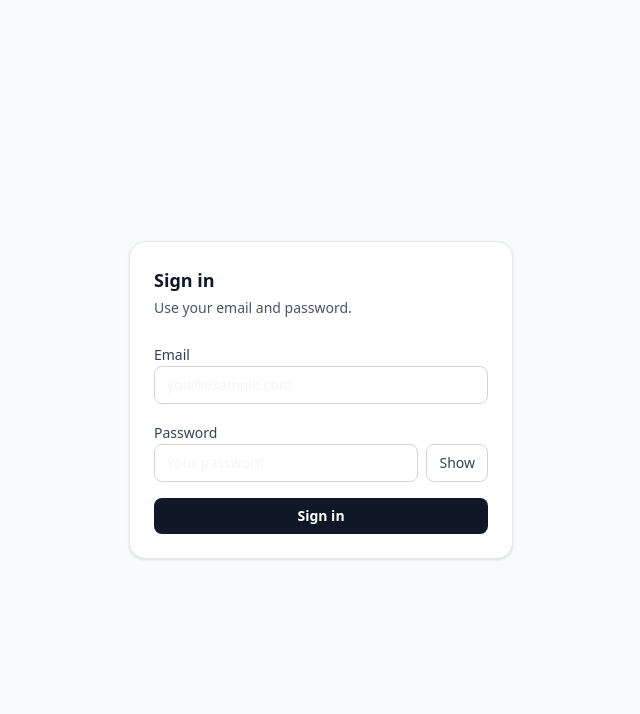
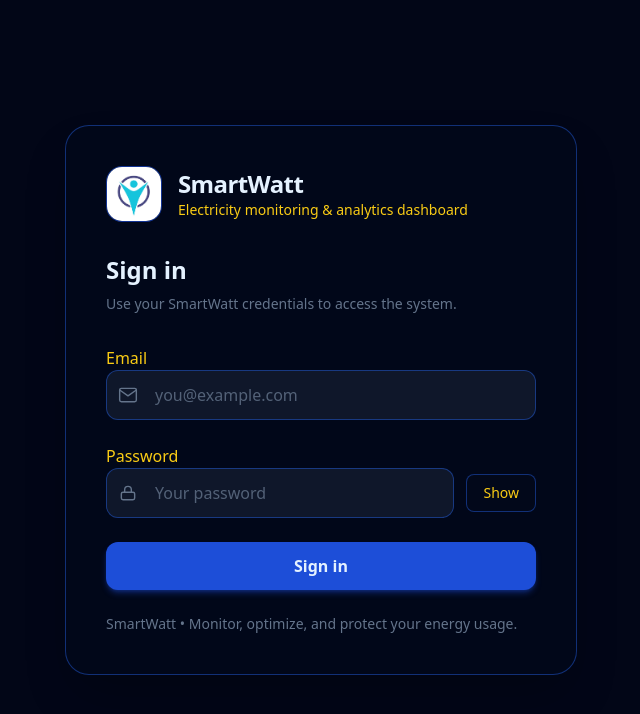
Before and after one commit to KennyNeutron/SmartWatt, a Next.js app in the folder Code/Web/smartwatt/: page /login in a window 1280 px wide. Shown: the top 714 px of the page, without its empty margins (319-959 px from the left). Built offline with nearby package versions, Linux system fonts and the light colour scheme; no server answers.

Commit message:
feat: enlarge SmartWatt login layout and logo frame

```diff
--- a/Code/Web/smartwatt/src/app/globals.css
+++ b/Code/Web/smartwatt/src/app/globals.css
@@ -1,17 +1,25 @@
 /* Tailwind v4 entry */
 @import "tailwindcss";
 
-/* SmartWatt theme (dark-first) */
+/* SmartWatt theme (blue + yellow, dark-first) */
 @theme inline {
-  /* Colors => usable as bg-smart-bg, text-smart-fg, etc. */
-  --color-smart-bg: #0c0c0c;
-  --color-smart-surface: #181312;
-  --color-smart-panel: #481e14;
-  --color-smart-muted: #9b3922;
-  --color-smart-accent: #f2613f;
-  --color-smart-fg: #eaeaea;
-  --color-smart-dim: #a9a9a9;
-  --color-smart-border: rgba(255, 255, 255, 0.08);
+  /* Backgrounds */
+  --color-smart-bg: #020617; /* deep navy background */
+  --color-smart-surface: #02081a; /* card/surface */
+  --color-smart-panel: #0f172a; /* inputs/panels */
+
+  /* Core brand */
+  --color-smart-primary: #1d4ed8; /* blue – primary buttons, focus rings */
+  --color-smart-accent: #facc15; /* yellow – accents, highlights */
+
+  /* Text - MODIFIED TO USE YELLOW FOR MUTED */
+  --color-smart-fg: #e5f2ff; /* main text (light blue-white) */
+  --color-smart-muted: #facc15; /* labels, subtle highlights (VIVID YELLOW) */
+  --color-smart-dim: #64748b; /* secondary/dim text (duller slate blue) */
+
+  /* Borders & status */
+  --color-smart-border: rgba(37, 99, 235, 0.45); /* blue border */
+  --color-smart-danger: #f59e0b; /* amber (warning/error, still yellow family) */
 }
 
 /* Global background & text (dark) */
--- a/Code/Web/smartwatt/src/app/login/page.tsx
+++ b/Code/Web/smartwatt/src/app/login/page.tsx
@@ -1,6 +1,9 @@
+// File: /src/app/login/page.tsx
+
 import LoginForm from "@/src/components/LoginForm";
 import { createClient } from "@/src/lib/supabase/server";
 import { redirect } from "next/navigation";
+import Logo from "@/public/logo.jpg";
 
 export default async function LoginPage() {
   const supabase = await createClient();
@@ -11,14 +14,37 @@ export default async function LoginPage() {
   if (user) redirect("/home");
 
   return (
-    <div className="min-h-dvh grid place-items-center bg-gray-50 dark:bg-neutral-950">
-      <div className="w-full max-w-sm rounded-2xl border border-gray-200 bg-white p-6 shadow-sm dark:border-neutral-800 dark:bg-neutral-900">
-        <h1 className="mb-1 text-lg font-semibold text-gray-900 dark:text-gray-50">
-          Sign in
-        </h1>
-        <p className="mb-6 text-sm text-gray-600 dark:text-gray-400">
-          Use your email and password.
+    <div
+      className="
+        min-h-dvh flex items-center justify-center px-6
+        bg-smart-bg text-smart-fg
+        bg-[radial-gradient(circle_at_top,_rgba(37,99,235,0.35),transparent_55%),_radial-gradient(circle_at_bottom,_rgba(250,204,21,0.25),transparent_55%)]
+      "
+    >
+      <div className="w-full max-w-lg rounded-3xl border border-smart-border bg-smart-surface/95 p-10 shadow-2xl">
+        {/* Logo + Brand */}
+        <div className="mb-8 flex items-center gap-4">
+          <div className="h-14 w-14 overflow-hidden rounded-2xl border border-smart-primary/60 bg-smart-primary/10">
+            <img
+              src={Logo.src}
+              alt="SmartWatt logo"
+              className="h-full w-full object-cover"
+            />
+          </div>
+
+          <div>
+            <h1 className="text-2xl font-semibold tracking-tight">SmartWatt</h1>
+            <p className="text-sm text-smart-muted">
+              Electricity monitoring &amp; analytics dashboard
+            </p>
+          </div>
+        </div>
+
+        <h2 className="mb-2 text-2xl font-semibold">Sign in</h2>
+        <p className="mb-8 text-sm text-smart-dim">
+          Use your SmartWatt credentials to access the system.
         </p>
+
         <LoginForm />
       </div>
     </div>
--- a/Code/Web/smartwatt/src/components/LoginForm.tsx
+++ b/Code/Web/smartwatt/src/components/LoginForm.tsx
@@ -1,3 +1,5 @@
+// File: /src/components/LoginForm.tsx
+
 "use client";
 
 import { useState } from "react";
@@ -31,65 +33,134 @@ export default function LoginForm() {
       return;
     }
 
-    // Ensure server components see the new auth cookie
     router.replace("/home");
     router.refresh();
   }
 
   return (
-    <form onSubmit={onSubmit} className="space-y-4">
+    <form onSubmit={onSubmit} className="space-y-6">
+      {/* Email */}
       <div className="space-y-2">
-        <label className="text-sm font-medium text-gray-700 dark:text-gray-200">
-          Email
-        </label>
+        <label className="text-base font-medium text-smart-muted">Email</label>
+        <div className="relative">
+          {/* Mail icon */}
+          <span className="pointer-events-none absolute inset-y-0 left-0 flex items-center pl-3 text-smart-dim">
+            <svg
+              xmlns="http://www.w3.org/2000/svg"
+              className="h-5 w-5"
+              viewBox="0 0 24 24"
+              fill="none"
+              stroke="currentColor"
+              strokeWidth="1.7"
+              strokeLinecap="round"
+              strokeLinejoin="round"
+            >
+              <path d="M4 4h16a2 2 0 0 1 2 2v12a2 2 0 0 1-2 2H4a2 2 0 0 1-2-2V6a2 2 0 0 1 2-2Z" />
+              <path d="m22 6-10 7L2 6" />
+            </svg>
+          </span>
+
           <input
             type="email"
             required
             value={email}
             onChange={(e) => setEmail(e.target.value)}
-          className="w-full rounded-lg border border-gray-300 bg-white px-3 py-2 text-sm outline-none focus:border-gray-900 dark:border-neutral-700 dark:bg-neutral-900 dark:text-gray-100"
+            className="
+              w-full rounded-xl border border-smart-border bg-smart-panel
+              px-4 py-3 pl-12 text-base text-smart-fg outline-none
+              placeholder:text-smart-dim/80
+              focus:border-smart-primary focus:ring-1 focus:ring-smart-primary
+            "
             placeholder="you@example.com"
             autoComplete="email"
           />
         </div>
+      </div>
 
+      {/* Password */}
       <div className="space-y-2">
-        <label className="text-sm font-medium text-gray-700 dark:text-gray-200">
+        <label className="text-base font-medium text-smart-muted">
           Password
         </label>
-        <div className="flex gap-2">
+        <div className="flex items-center gap-3">
+          <div className="relative flex-1">
+            {/* Lock icon */}
+            <span className="pointer-events-none absolute inset-y-0 left-0 flex items-center pl-3 text-smart-dim">
+              <svg
+                xmlns="http://www.w3.org/2000/svg"
+                className="h-5 w-5"
+                viewBox="0 0 24 24"
+                fill="none"
+                stroke="currentColor"
+                strokeWidth="1.7"
+                strokeLinecap="round"
+                strokeLinejoin="round"
+              >
+                <rect x="4" y="11" width="16" height="9" rx="2" />
+                <path d="M8 11V8a4 4 0 0 1 8 0v3" />
+              </svg>
+            </span>
+
             <input
               type={showPwd ? "text" : "password"}
               required
               value={password}
               onChange={(e) => setPassword(e.target.value)}
-            className="w-full rounded-lg border border-gray-300 bg-white px-3 py-2 text-sm outline-none focus:border-gray-900 dark:border-neutral-700 dark:bg-neutral-900 dark:text-gray-100"
+              className="
+                w-full rounded-xl border border-smart-border bg-smart-panel
+                px-4 py-3 pl-12 text-base text-smart-fg outline-none
+                placeholder:text-smart-dim/80
+                focus:border-smart-primary focus:ring-1 focus:ring-smart-primary
+              "
               placeholder="Your password"
               autoComplete="current-password"
             />
+          </div>
+
           <button
             type="button"
             onClick={() => setShowPwd((s) => !s)}
-            className="shrink-0 rounded-lg border border-gray-300 px-3 text-sm text-gray-700 hover:bg-gray-50 dark:border-neutral-700 dark:text-gray-200 dark:hover:bg-neutral-800"
+            className="
+              shrink-0 rounded-lg border border-smart-border bg-smart-surface
+              px-4 py-2 text-sm font-medium text-smart-muted
+              hover:border-smart-primary hover:text-smart-primary
+            "
           >
             {showPwd ? "Hide" : "Show"}
           </button>
         </div>
       </div>
 
+      {/* Error */}
       {errorMsg && (
-        <div className="rounded-lg border border-red-200 bg-red-50 px-3 py-2 text-sm text-red-700 dark:border-red-900/40 dark:bg-red-950/30 dark:text-red-300">
+        <div
+          className="
+            rounded-xl border border-smart-danger/50 bg-smart-danger/15
+            px-4 py-3 text-sm text-smart-danger
+          "
+        >
           {errorMsg}
         </div>
       )}
 
+      {/* Submit */}
       <button
         type="submit"
         disabled={loading}
-        className="w-full rounded-lg bg-gray-900 px-3 py-2 text-sm font-semibold text-white hover:opacity-90 disabled:opacity-60 dark:bg-gray-100 dark:text-gray-900"
+        className="
+          w-full rounded-xl bg-smart-primary px-4 py-3 text-base font-semibold
+          text-smart-fg shadow-md shadow-smart-primary/40 transition
+          hover:bg-smart-accent
+          disabled:cursor-not-allowed disabled:opacity-60
+        "
       >
         {loading ? "Signing in..." : "Sign in"}
       </button>
+
+      {/* Footnote */}
+      <p className="text-sm text-smart-dim">
+        SmartWatt • Monitor, optimize, and protect your energy usage.
+      </p>
     </form>
   );
 }
--- a/Code/Web/smartwatt/tailwind.config.ts
+++ b/Code/Web/smartwatt/tailwind.config.ts
@@ -12,14 +12,30 @@ export default {
     extend: {
       colors: {
         smart: {
-          bg: "#0C0C0C",
-          surface: "#181312",
-          panel: "#481E14",
-          muted: "#9B3922",
-          accent: "#F2613F",
-          fg: "#EAEAEA",
-          dim: "#A9A9A9",
-          border: "rgba(255,255,255,0.08)",
+          // --- Blue + Yellow Palette ---
+
+          // Background / surfaces (dark blue base)
+          bg: "#020617", // main app background (very dark navy)
+          surface: "#02081A", // shells / cards
+          panel: "#020617", // deeper panels / sidebar
+
+          // Core palette
+          primary: "#1D4ED8", // strong blue (primary actions)
+          secondary: "#FACC15", // golden yellow (accents / positives)
+
+          // Status / data usage (still only blue & yellow family)
+          low: "#60A5FA", // lighter blue (low usage / very efficient)
+          normal: "#FDE047", // bright yellow (normal usage)
+          warning: "#FACC15", // yellow (warning / high usage)
+          danger: "#CA8A04", // deeper yellow/amber (critical usage)
+          inactive: "#1E293B", // blue-gray (inactive / standby)
+
+          // Text + borders (blue-tinted)
+          fg: "#E5F2FF", // light blue-white (main text)
+          muted: "#BFDBFE", // softer blue for secondary text
+          accent: "#38BDF8", // cyan-ish blue highlight
+          dim: "#7C93C5", // dim / disabled
+          border: "rgba(37, 99, 235, 0.45)", // blue border tint
         },
       },
       gridTemplateColumns: {
```
Also changed, not shown: Code/Web/smartwatt/public/logo.jpg (added). Lines whose indentation alone changed are shown as unchanged.
